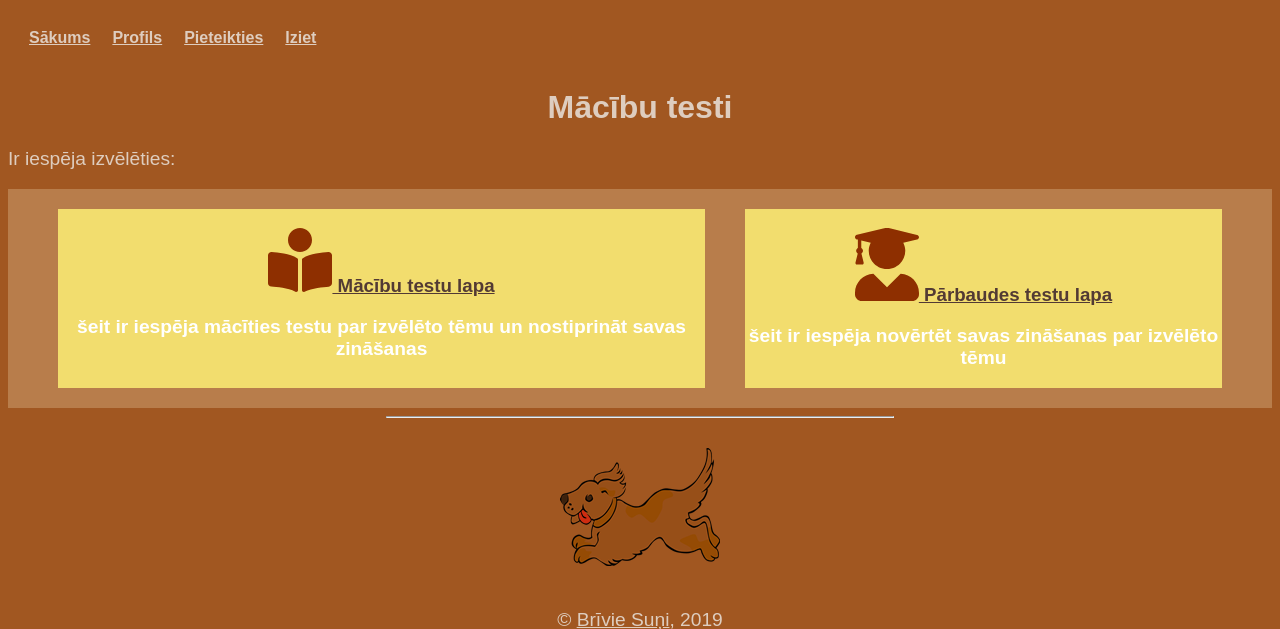
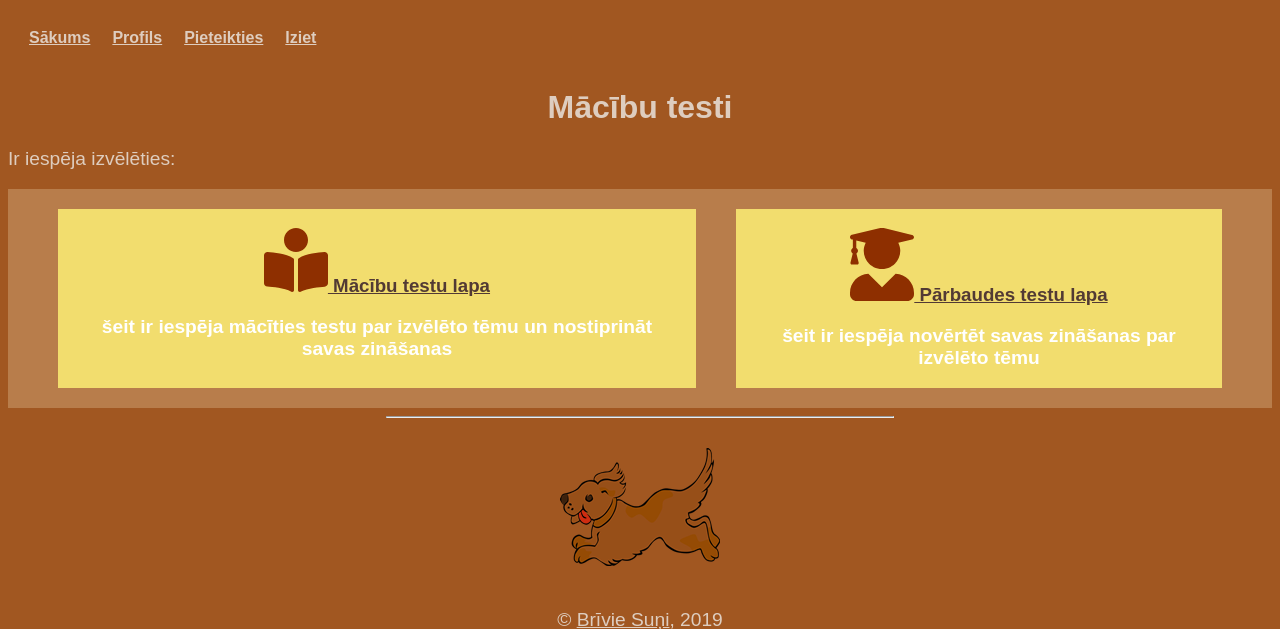
Before and after one commit to juris124/heroku-tests, a Flask app: page / in a window 1280 px wide. Shown: the top 629 px of the page. Run offline with Flask 2, Linux system fonts and the light colour scheme; some libraries are stand-ins or nearby versions.

Commit message:
Laila_flexbox_kr_3

```diff
--- a/static/css/stils.css
+++ b/static/css/stils.css
@@ -147,6 +147,8 @@ a {
   border-radius: 0;
   box-shadow: none;
   margin: 20px;
+  padding-left: 30px;
+  padding-right: 30px;
 }
 .kkaste a{
   color: #523A34
```
